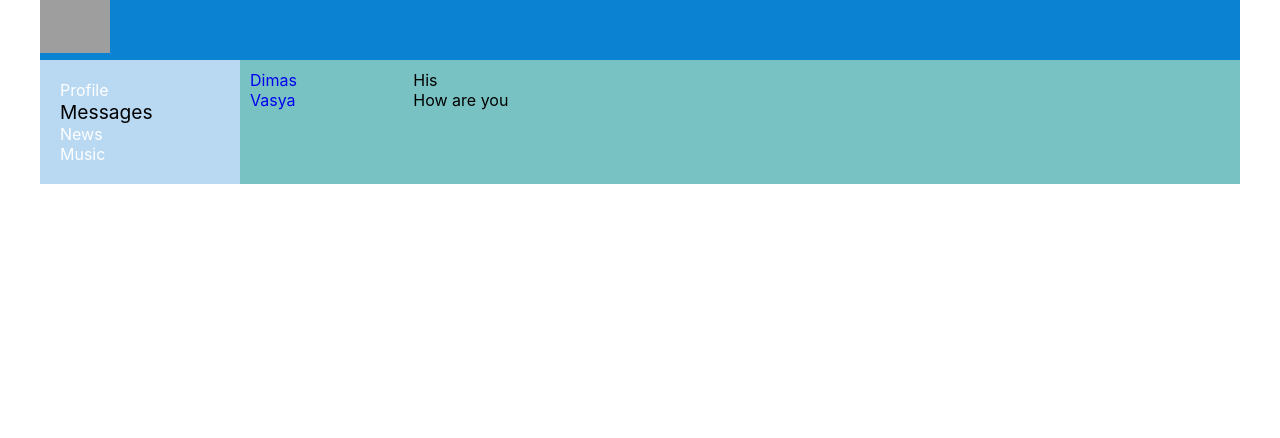
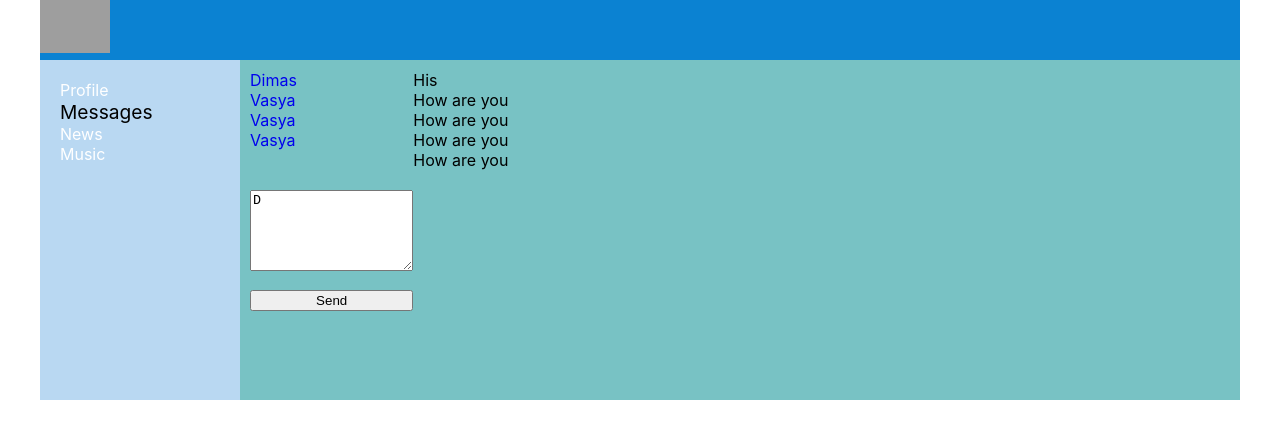
Before and after one commit to t03ya/newera, a React (Create React App) app: page /dialogs in a window 1280 px wide. Shown: the top 438 px of the page. Built offline with nearby package versions, Linux system fonts and the light colour scheme; grey boxes are pictures that could not be loaded.

Commit message:
add alert

```diff
--- a/src/components/Dialogs/Dialogs.jsx
+++ b/src/components/Dialogs/Dialogs.jsx
@@ -5,23 +5,33 @@ import DialogItem from "./DialogItem/DialogItem";
 import Message from "./Message/Message";
 
 
+let dialogRef = React.createRef();
+
+let newDialog = () => {
+    let text = dialogRef.current.value;
+    alert(text);
+}
+
 const Dialogs = (props) => {
     let dialogsElements = props.dialogsPage.dialogsData.map(dialog => <DialogItem name={dialog.name} id={dialog.id} />)
     let messagesElements = props.dialogsPage.messagesData.map(message => <Message messageText={message.messageText} />)
+
     return (
         <div className={s.dialogStyle}>
             <div className={s.dialogs}>
-                {/* <DialogItem name={dialogsData[0].name} id={dialogsData[0].id} />
-                <DialogItem name={dialogsData[1].name} id={dialogsData[1].id} /> */}
                 {dialogsElements}
             </div>
             <div className={s.messages}>
-                {/* <Message messageText={messagesData[0].messageText} />
-                <Message messageText={messagesData[1].messageText} /> */}
                 {messagesElements}
+            </div>
+            <div className={s.textAreaStyle}>
+                <textarea ref={dialogRef} name="" id="" rows="5" className={s.text}>D</textarea>
+                <button onClick={newDialog} className={s.button}>Send</button>
             </div>
         </div>
     )
 }
 
+
+
 export default Dialogs;
--- a/src/components/Dialogs/Dialogs.module.css
+++ b/src/components/Dialogs/Dialogs.module.css
@@ -7,5 +7,26 @@
 
 .dialogItem a{
     text-decoration: none;
+}
 
-}
+/* .textAreaStyle {
+    padding: 10px;
+    display:grid;
+    -ms-grid-row-align: end;
+} */
+
+.textAreaStyle {
+    display: grid;
+    margin-top: 20px;
+    grid-auto-rows: 100px;
+    grid-template-areas:
+      "a"
+      "b";
+    align-items: start;
+  }
+  .text {
+    grid-area: a;
+  }
+  .button {
+    grid-area: b;
+  }
--- a/src/components/Profile/Myposts/Myposts.js
+++ b/src/components/Profile/Myposts/Myposts.js
@@ -3,19 +3,26 @@ import React from "react";
 import c from './Myposts.module.css'
 import Post from './post/Post'
 
+let postRef = React.createRef();
+
+let addPost = () => {
+    let text = postRef.current.value;
+    alert(text);
+}
+
 const Myposts = (props) => {
     let postsElements = props.posts.map(post => <Post message={post.postText} like={post.like} />)
+    return (
+        <div>My posts
+            <div>
+                <textarea ref={postRef}>Write your post...</textarea>
+                <div><button onClick={addPost}>New post</button></div>
+            </div>
 
-    return (<div>My posts
-        <div>
-            <textarea>Write your post...</textarea>
-            <div><button>New post</button></div>
-        </div>
-
-        {postsElements}
+            {postsElements}
 
 
-    </div>
+        </div>
     )
 }
 
--- a/src/state/state.js
+++ b/src/state/state.js
@@ -15,12 +15,17 @@ let state = {
     {
         dialogsData: [
             { name: "Dimas", id: 1 },
-            { name: "Vasya", id: 2 }
+            { name: "Vasya", id: 2 },
+            { name: "Vasya", id: 3 },
+            { name: "Vasya", id: 4 },
         ],
 
         messagesData: [
             { messageText: "His", id: 1 },
-            { messageText: "How are you", id: 2 }
+            { messageText: "How are you", id: 2 },
+            { messageText: "How are you", id: 3 },
+            { messageText: "How are you", id: 4 },
+            { messageText: "How are you", id: 5 }
         ],
     }
 
```
